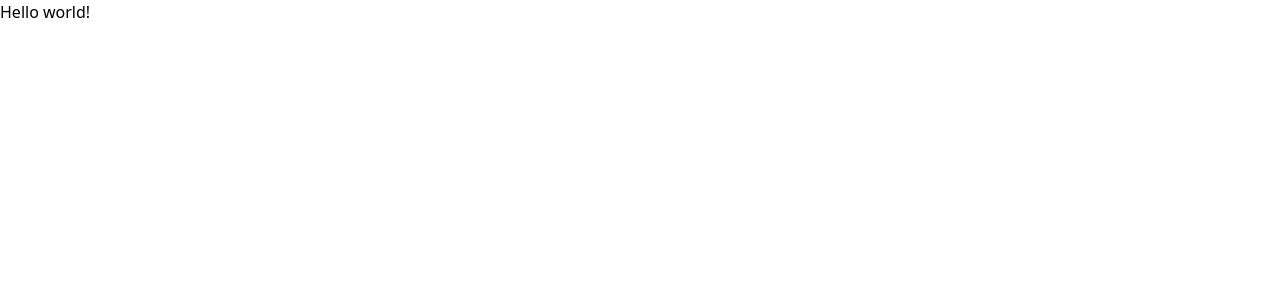
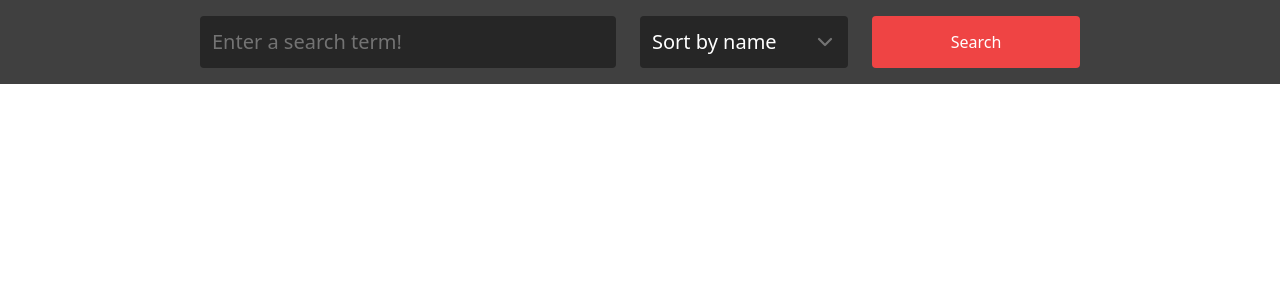
Before and after one commit to LilypadNebula/newsie, a React (Vite) app: page / in a window 1280 px wide. Shown: the top 300 px of the page. Built offline with nearby package versions, Linux system fonts and the light colour scheme.

Commit message:
nav bar built

```diff
--- a/App.js
+++ /dev/null
@@ -1,8 +0,0 @@
-import React from 'react'
-import './app.css'
-
-const App = () => {
-  return <div>Hello world!</div>
-}
-
-export default App
--- /dev/null
+++ b/App.jsx
@@ -0,0 +1,22 @@
+import React from 'react'
+import './app.css'
+
+const App = () => {
+  return (
+    <main>
+      <nav className="flex bg-gray-700 p-4 justify-center">
+        <input type="text" className="border-0 w-1/3 rounded p-3 text-xl bg-gray-800 text-white" placeholder="Enter a search term!"/>
+        <select className="border-0 w-1/6 rounded p-3 text-xl bg-gray-800 text-white mx-6">
+          <option value="name">Sort by name</option>
+          <option value="name">Sort by name</option>
+          <option value="name">Sort by name</option>
+          <option value="name">Sort by name</option>
+        </select>
+        <button className="bg-red-500 text-white rounded p-3 w-1/6">Search</button>
+      </nav>
+    </main>
+
+  )
+}
+
+export default App
--- a/index.js
+++ b/index.js
@@ -1,5 +1,5 @@
 import React from "react";
 import ReactDOM from "react-dom";
-import App from "./App";
+import App from "./App.jsx";
 
 ReactDOM.render(<App />, document.getElementById("app"));
--- a/package.json
+++ b/package.json
@@ -13,6 +13,7 @@
     "react-dom": "^17.0.1"
   },
   "devDependencies": {
+    "@tailwindcss/forms": "^0.2.1",
     "autoprefixer": "^9",
     "parcel-bundler": "^1.12.4",
     "tailwindcss": "npm:@tailwindcss/postcss7-compat"
--- a/tailwind.config.js
+++ b/tailwind.config.js
@@ -1,11 +1,17 @@
+const colors = require('tailwindcss/colors')
+
 module.exports = {
   purge: ['./index.html','./App.js'],
   darkMode: false, // or 'media' or 'class'
   theme: {
+    colors: {
+      ...colors,
+      gray: colors.trueGray
+    },
     extend: {},
   },
   variants: {
     extend: {},
   },
-  plugins: [],
+  plugins: [require('@tailwindcss/forms')],
 }
```
Also changed, not shown: 1 other file (tests, documents, lock files or other folders).
